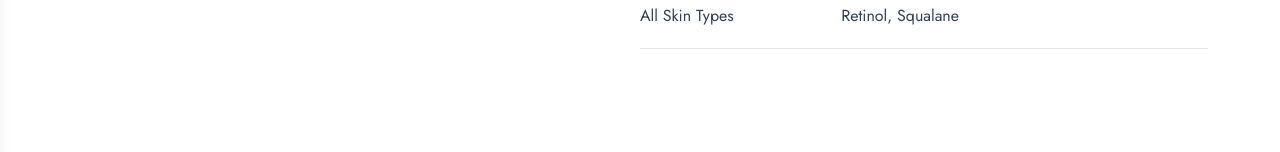
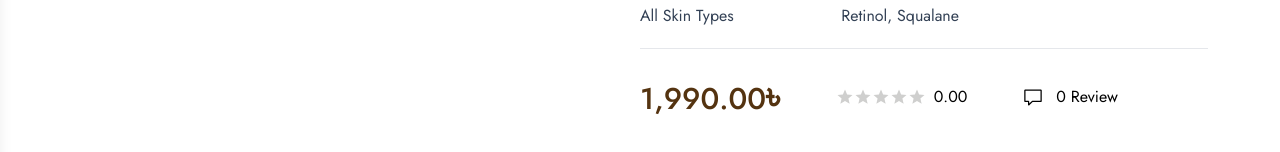
Before and after one commit to AyonJR/ladily, a React (Vite) app: page /details in a window 1280 px wide. Shown: the part 624-776 px from the top of the page. Built offline with nearby package versions, Linux system fonts and the light colour scheme.

Commit message:
home page furnished

```diff
--- a/src/App.jsx
+++ b/src/App.jsx
@@ -29,23 +29,23 @@ function App() {
      <div className='lg:mt-20 mt-12'>
       <Featured></Featured>
      </div>
-     <div className='lg:mt-20 mt-12 lg:mx-[108px] 2xl:mx-[40px] '>
+     <div className='lg:mt-20 mt-12 lg:px-[33px] 2xl:px-[0px] mx-auto container '>
      <Advertise></Advertise>
      </div>
-     <div className='lg:mt-20 mt-12 lg:mx-[108px] 2xl:mx-[40px] mx-6 '>
+     <div className='lg:mt-20 mt-12 lg:px-[33px] 2xl:px-[0px] px-6 mx-auto container '>
      <NewArrivals></NewArrivals>
      </div>
      <div>
       <OurBrands></OurBrands>
      </div>
      <div>
-     <div className='lg:mt-20 mt-12 lg:mx-[108px] 2xl:mx-[40px] '>
+     <div className='lg:mt-20 mt-12 lg:px-[33px] 2xl:px-[0px] mx-auto container  '>
      <Appoinment></Appoinment>
      </div>
-     <div className='lg:mt-20 mt-12 lg:mx-[108px] 2xl:mx-[40px] '>
+     <div className='lg:mt-20 mt-12 lg:px-[33px] 2xl:px-[0px] mx-auto container  '>
      <BestSelling></BestSelling>
      </div>
-     <div className='lg:mt-20 mt-12 lg:mx-[108px] mx-6  2xl:mx-[40px]'>
+     <div className='lg:mt-20 mt-12 lg:px-[33px] 2xl:px-[0px] px-6 mx-auto container '>
      <BestProducts></BestProducts>
      </div>
      <div className='lg:mt-20 mt-12  '>
--- a/src/bestSelling/BestSelling.jsx
+++ b/src/bestSelling/BestSelling.jsx
@@ -18,7 +18,7 @@ const BestSelling = () => {
       </div>
 
         {/* all cards div */}
-      <div className="grid mt-3 lg:mt-10 lg:grid-cols-4 md:grid-cols-3 grid-cols-2 lg:gap-5 gap-2 gap-y-[24px] lg:gap-y-0">
+      <div className="grid mt-3 lg:mt-10 lg:grid-cols-4 md:grid-cols-2 grid-cols-2 lg:gap-5 gap-2 gap-y-[24px] lg:gap-y-0">
         {/* first card */}
         <div>
           <div className="flex flex-col jost-font items-center text-center lg:space-y-2 space-y-1 group">
--- a/src/detailsRoute/Product.jsx
+++ b/src/detailsRoute/Product.jsx
@@ -1,6 +1,8 @@
 import React, { useState } from "react";
 import { IoShareSocialOutline } from "react-icons/io5";
 import { LuHeart } from "react-icons/lu";
+import { MdStar } from "react-icons/md";
+import { VscComment } from "react-icons/vsc";
 
 const Product = () => {
   const [lensStyle, setLensStyle] = useState({ display: "none" });
@@ -32,7 +34,7 @@ const Product = () => {
         {/* Left Section (Image with Hover Zoom Trigger) */}
         <div className="w-1/2 relative">
           <img
-            className="w-[500px] h-auto object-cover transition-shadow duration-300 hover:shadow-lg"
+            className="w-[500px] h-auto object-cover transition-all duration-300 hover:brightness-75"
             src="https://i.ibb.co/RzB42Y2/0000101-the-ordinary-retinol-05-serum-415.png"
             alt="The Ordinary Retinol 0.5% Serum"
             onMouseMove={handleMouseMove}
@@ -47,13 +49,14 @@ const Product = () => {
             className="absolute"
             style={{
               ...lensStyle,
-              right: "115px", // Adjust the right value to position closer to the image
+              right: "115px", // Position of zoom lens
+              top: "10px", // Adjust as needed
               width: "500px",
               height: "500px",
               border: "1px solid gray",
               backgroundColor: "white",
               backgroundRepeat: "no-repeat",
-              backgroundSize: "200% 200%", // Adjust zoom level
+              backgroundSize: "300% 300%", // Adjust zoom level
               zIndex: 20,
             }}
           ></div>
@@ -111,6 +114,57 @@ const Product = () => {
           </div>
           {/* Horizontal Line */}
           <hr className="w-full lg:mt-5" />
+          <div className="mt-7 jost-font">
+            <div className="flex items-center gap-14">
+              <div>
+                <h1 className="text-3xl text-customBrown font-medium">
+                  1,990.00<span className="text-4xl font-semibold">৳</span>
+                </h1>
+              </div>
+              {/* rating and review flex */}
+              <div className="flex items-center gap-14">
+                <div className="flex  ">
+                  <div>
+                    <div className="flex lg:flex-row flex-col items-center gap-2">
+                      <div>
+                        <div className="flex items-center">
+                          <span>
+                            <MdStar className="lg:text-lg text-lg text-[#CFCFCE]" />
+                          </span>
+                          <span>
+                            <MdStar className="lg:text-lg text-lg text-[#CFCFCE]" />
+                          </span>
+                          <span>
+                            <MdStar className="lg:text-lg text-lg text-[#CFCFCE]" />
+                          </span>
+                          <span>
+                            <MdStar className="lg:text-lg text-lg text-[#CFCFCE]" />
+                          </span>
+                          <span>
+                            <MdStar className="lg:text-lg text-lg text-[#CFCFCE]" />
+                          </span>
+                        </div>
+                      </div>
+                      <div>
+                        <p className="lg:text-base text-sm">0.00</p>
+                      </div>
+                    </div>
+                  </div>
+                </div>
+                {/* review */}
+                <div className="flex items-center gap-[13px]">
+                  <div>
+                    <p>
+                      <VscComment className="text-xl" />
+                    </p>
+                  </div>
+                  <div>
+                    <p>0 Review</p>
+                  </div>
+                </div>
+              </div>
+            </div>
+          </div>
         </div>
       </div>
     </div>
--- a/src/footer/Footer.jsx
+++ b/src/footer/Footer.jsx
@@ -7,7 +7,7 @@ const Footer = () => {
   return (
     <div>
       <div className="bg-[#F2F1F0]  w-full">
-        <div className="flex lg:flex-row flex-col lg:gap-[12px] gap-10 lg:mx-[108px] mx-4 py-10 ">
+        <div className="flex lg:flex-row flex-col lg:gap-[12px] gap-10 lg:px-[33px] 2xl:px-[0px] mx-auto container px-6 py-10 ">
           {/* left div */}
           <div className="w-2/3 md:w-full">
             <div className="grid lg:grid-cols-4 md:grid-cols-4 grid-cols-1 lg:gap-4 gap-7">
@@ -143,10 +143,10 @@ const Footer = () => {
 
           {/* right div */}
           <div className="lg:w-1/3  ">
-            <div className="flex lg:flex-col md:flex-row flex-col gap-2 lg:gap-5">
+            <div className="flex lg:flex-col md:flex-row flex-col gap-2 md:justify-between  lg:gap-5">
               <h2 className="text-2xl custom-font font-bold">
-                Be the First To Know, <br />
-                Subscribe To Our Newsletter!
+                Be the First To Know, <br className="hidden lg:block" />
+                Subscribe To <br className="lg:hidden md:block" /> Our <br className="hidden lg:block" /> Newsletter!
               </h2>
               <div className="flex  gap-3">
                 <input
@@ -167,7 +167,7 @@ const Footer = () => {
 
       {/* copyright div */}
       <div className="bg-[#543310]">
-        <div className="lg:mx-[108px] mx-4">
+        <div className="lg:px-[33px] 2xl:px-[0px] mx-auto container  px-6">
           <div className="flex lg:justify-between lg:flex-row flex-col justify-center items-center text-white py-[22px]">
             <p className="custom-font text-lg">
               Copyright © 2024 Ladily. All rights reserved.
--- a/src/navbar/Navbar.jsx
+++ b/src/navbar/Navbar.jsx
@@ -45,7 +45,7 @@ const Navbar = () => {
           </a>
 
           {/* Icons and hamburger for mobile view */}
-          <div className="flex items-center xl:hidden md:hidden  space-x-5   justify-end  flex-grow ">
+          <div className="flex items-center lg:hidden xl:hidden   space-x-5   justify-end  flex-grow ">
             <a href="#">
               <FiUser className="text-lg" />
             </a>
@@ -84,8 +84,8 @@ const Navbar = () => {
           </div>
 
           {/* Icons for larger screens */}
-          <ul className="hidden md:flex gap-5  items-center lg:my-[6px] lg:mr-[2px]">
-            <li className="flex items-center  lg:mb-2 border-b border-customBrown w-[300px]">
+          <ul className="hidden lg:flex gap-5 items-center lg:my-[6px] lg:mr-[2px]">
+  <li className="flex items-center lg:mb-2 border-b border-customBrown w-[300px]">
     <input
       className="w-full py-[2px] pr-8 outline-none font-bold placeholder-black custom-font"
       type="search"
@@ -102,7 +102,7 @@ const Navbar = () => {
   <li className="relative flex items-center">
     <a href="#">
       <LuHeart className="text-lg" />
-                <span className="absolute -top-2 -right-2 bg-customBrown text-white text-[10px]  rounded-full h-4 w-4 flex items-center jost-font justify-center">
+      <span className="absolute -top-2 -right-2 bg-customBrown text-white text-[10px] rounded-full h-4 w-4 flex items-center jost-font justify-center">
         0
       </span>
     </a>
@@ -110,12 +110,13 @@ const Navbar = () => {
   <li className="relative flex items-center">
     <a href="#">
       <FiShoppingCart className="text-lg" />
-                <span className="absolute -top-2 -right-2 bg-customBrown text-white text-[10px]  rounded-full h-4 w-4 flex jost-font items-center justify-center">
+      <span className="absolute -top-2 -right-2 bg-customBrown text-white text-[10px] rounded-full h-4 w-4 flex jost-font items-center justify-center">
         0
       </span>
     </a>
   </li>
 </ul>
+
         </div>
       </header>
 
--- a/src/ourBrands/OurBrands.jsx
+++ b/src/ourBrands/OurBrands.jsx
@@ -7,11 +7,11 @@ import { MdStar } from "react-icons/md";
 const OurBrands = () => {
   return (
     <div>
-      <div className="bg-[#F2F1F0] lg:h-[100vh] w-full">
+      <div className="bg-[#F2F1F0] lg:h-[630px] w-full">
         {/* content div */}
         <div className="lg:pt-20 pt-10 pb-10 md:py-8">
           {/* main content */}
-          <div className="flex justify-between custom-font   lg:mx-[108px] mx-6 ">
+          <div className="flex justify-between custom-font   lg:px-[33px] 2xl:px-[0px] px-6 mx-auto container ">
             <h2 className="lg:text-4xl text-customBrown  text-2xl font-bold lg:ml-[112px] md:ml-24 ml-16 ">
               Our Brands
             </h2>
@@ -19,11 +19,11 @@ const OurBrands = () => {
           </div>
 
           {/* Divider line */}
-          <div className="flex justify-start lg:mx-[108px] mx-6">
+          <div className="flex justify-start lg:px-[33px] 2xl:px-[0px] px-6 mx-auto container">
             <hr className="lg:w-[135px] md:w-[120px] w-[80px] bg-opacity-50 bg-customBrown h-[4px] relative" />
           </div>
 
-          <div className="flex lg:flex-row flex-col w-full lg:gap-[100px] gap-5 lg:px-[108px]">
+          <div className="flex lg:flex-row flex-col w-full lg:gap-[100px] gap-5 lg:px-[33px] 2xl:px-[0px] px-6 mx-auto container">
             {/* list div */}
             <div className="lg:w-1/4 w-full lg:px-0 px-6 mt-10">
               <div className="flex lg:flex-col flex-wrap lg:flex-nowrap gap-5 custom-font text-lg lg:text-2xl justify-center text-center lg:text-start">
```
Also changed, not shown: src/banner/Banner.jsx (+6 -6 lines), src/featured/Featured.jsx (+18 -15 lines). Lines whose indentation alone changed are shown as unchanged.
